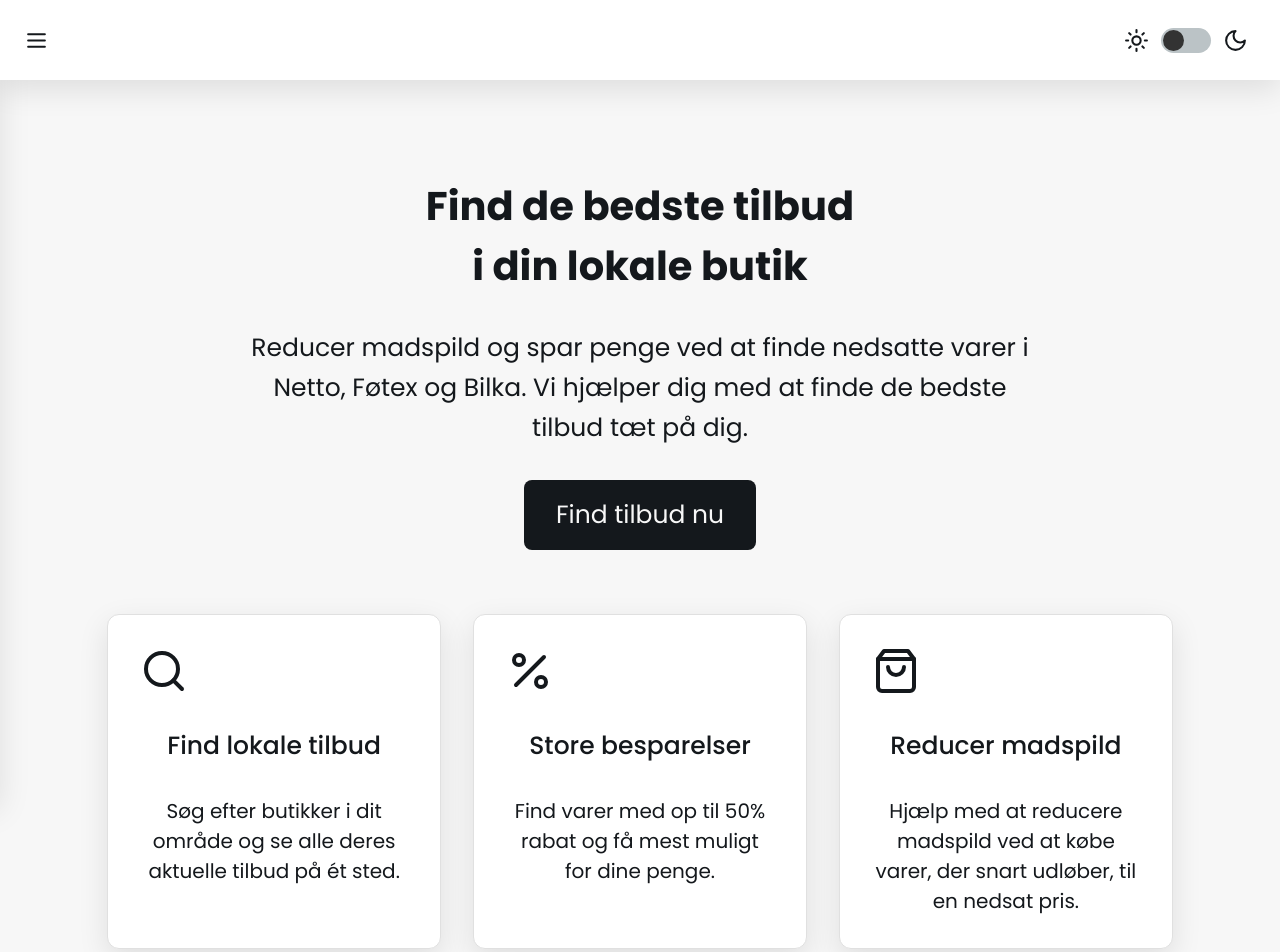
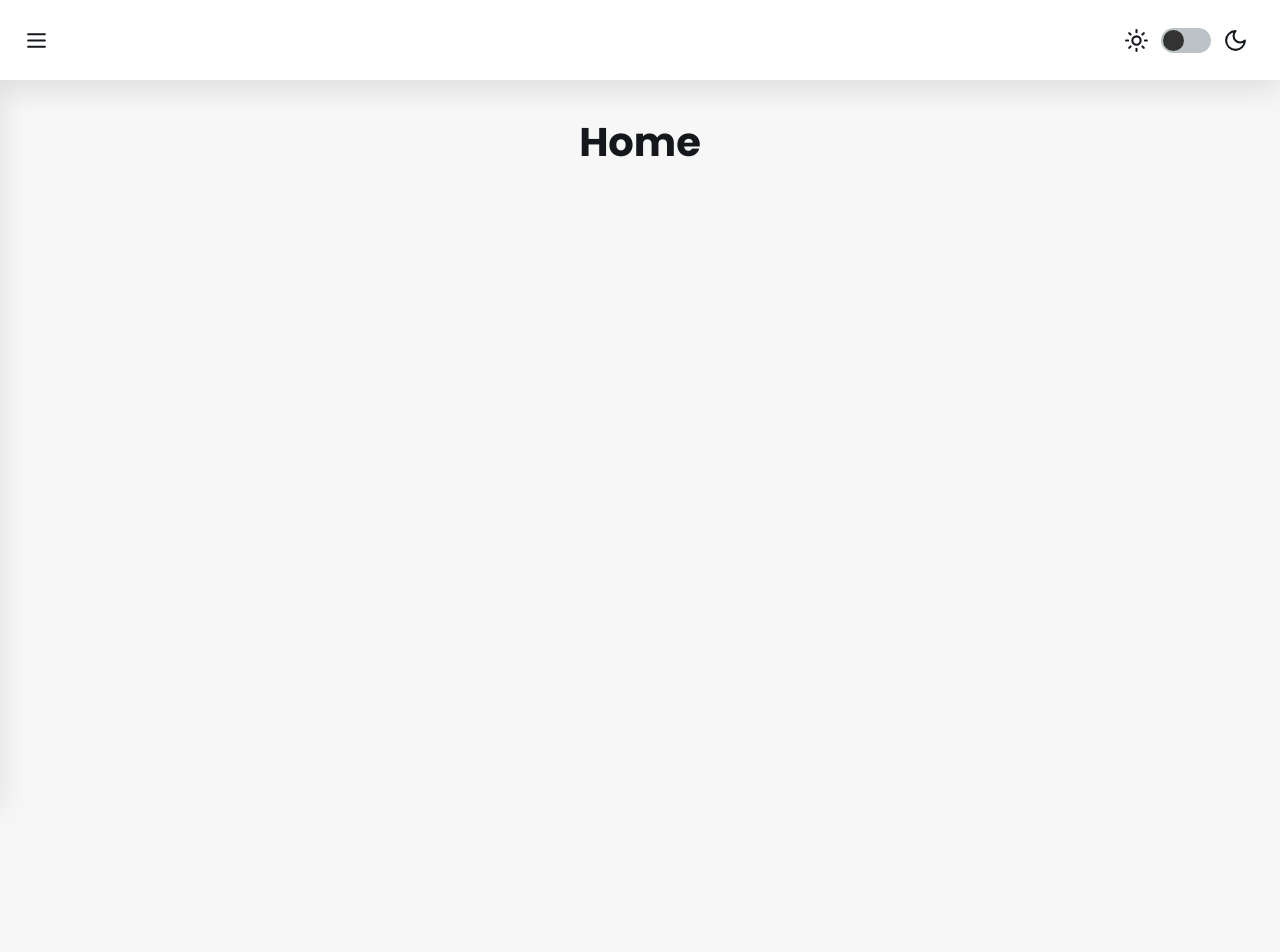
Before and after one commit to AlberteVallentin/DiscountFinderFront, a React (Vite) app: page / in a window 1280 px wide. Shown: the top 952 px of the page. After the commit the page ends 800 px from the top, so only its background shows below. Built offline with nearby package versions, Linux system fonts and the light colour scheme.

Commit message:
slettet outletcontainer

```diff
--- a/src/pages/Home.jsx
+++ b/src/pages/Home.jsx
@@ -1,122 +1,10 @@
 import React from 'react';
-import { useNavigate } from 'react-router';
-import styled from 'styled-components';
-import { Search, ShoppingBag, Percent } from 'lucide-react';
-import OutletContainer from '../components/layout/OutletContainer';
-import BaseCard from '../components/card/BaseCard';
-
-const Hero = styled.section`
-  text-align: center;
-  max-width: 800px;
-  margin: 2rem auto;
-`;
-
-const Title = styled.h1`
-  font-size: var(--fs-xl);
-  color: ${({ theme }) => theme.colors.text};
-  margin-bottom: 1rem;
-`;
-
-const Subtitle = styled.p`
-  font-size: var(--fs-m);
-  color: ${({ theme }) => theme.colors.text};
-  line-height: 1.6;
-`;
-
-const FeaturesGrid = styled.div`
-  display: grid;
-  grid-template-columns: repeat(auto-fit, minmax(280px, 1fr));
-  gap: 2rem;
-  width: min(90%, 1200px);
-  margin: 0 auto;
-`;
-
-const FeatureCard = styled(BaseCard)`
-  text-align: center;
-  padding: 2rem;
-
-  svg {
-    width: 48px;
-    height: 48px;
-    color: ${({ theme }) => theme.colors.text};
-    margin-bottom: 1rem;
-  }
-`;
-
-const FeatureTitle = styled.h3`
-  font-size: var(--fs-m);
-  color: ${({ theme }) => theme.colors.text};
-  margin-bottom: 1rem;
-`;
-
-const FeatureDescription = styled.p`
-  font-size: var(--fs-n);
-  color: ${({ theme }) => theme.colors.text};
-  line-height: 1.5;
-`;
-
-const CTAButton = styled.button`
-  background: ${({ theme }) => theme.colors.text};
-  color: ${({ theme }) => theme.colors.background};
-  border: none;
-  border-radius: 8px;
-  padding: 1rem 2rem;
-  font-size: var(--fs-m);
-  cursor: pointer;
-  transition: all 0.2s ease;
-  margin-top: 2rem;
-
-  &:hover {
-    opacity: 0.9;
-    transform: translateY(-2px);
-  }
-`;
 
 const Home = () => {
-  const navigate = useNavigate();
-
   return (
-    <OutletContainer>
-      <Hero>
-        <Title>Find de bedste tilbud i din lokale butik</Title>
-        <Subtitle>
-          Reducer madspild og spar penge ved at finde nedsatte varer i Netto,
-          Føtex og Bilka. Vi hjælper dig med at finde de bedste tilbud tæt på
-          dig.
-        </Subtitle>
-        <CTAButton onClick={() => navigate('/stores')}>
-          Find tilbud nu
-        </CTAButton>
-      </Hero>
-
-      <FeaturesGrid>
-        <FeatureCard>
-          <Search />
-          <FeatureTitle>Find lokale tilbud</FeatureTitle>
-          <FeatureDescription>
-            Søg efter butikker i dit område og se alle deres aktuelle tilbud på
-            ét sted.
-          </FeatureDescription>
-        </FeatureCard>
-
-        <FeatureCard>
-          <Percent />
-          <FeatureTitle>Store besparelser</FeatureTitle>
-          <FeatureDescription>
-            Find varer med op til 50% rabat og få mest muligt for dine penge.
-          </FeatureDescription>
-        </FeatureCard>
-
-        <FeatureCard>
-          <ShoppingBag />
-          <FeatureTitle>Reducer madspild</FeatureTitle>
-          <FeatureDescription>
-            Hjælp med at reducere madspild ved at købe varer, der snart udløber,
-            til en nedsat pris.
-          </FeatureDescription>
-        </FeatureCard>
-      </FeaturesGrid>
-    </OutletContainer>
+    <>
+      <h1>Home</h1>
+    </>
   );
 };
 
```
